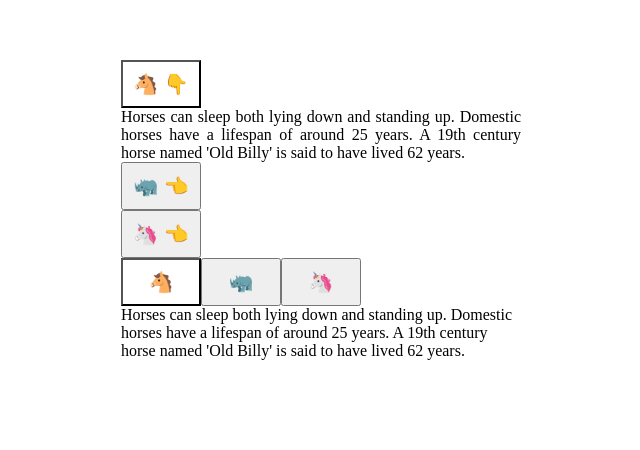
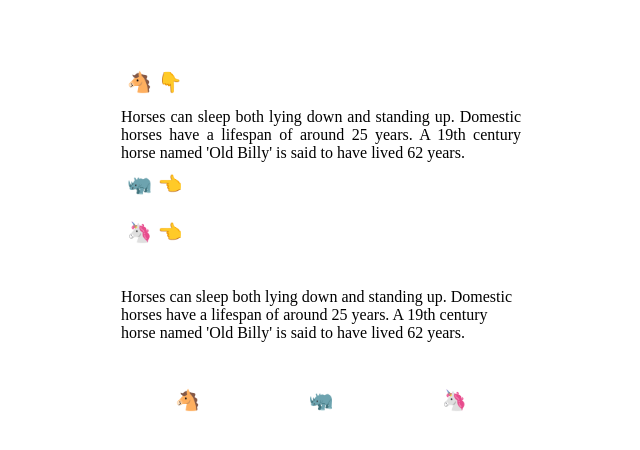
Before and after one commit to seva32/accordion, a React (Create React App) app: page / in a window 1280 px wide. Shown: the top 450 px of the page, without its empty margins (319-959 px from the left). Built offline with nearby package versions, Linux system fonts and the light colour scheme.

Commit message:
fixes styles

```diff
--- a/src/App.js
+++ b/src/App.js
@@ -148,7 +148,7 @@ function App() {
       }}
     >
       <Accordion items={items} reducer={singleReducer} />
-      <Tabs items={items} position="" />
+      <Tabs items={items} position="above" />
     </div>
   );
 }
--- a/src/Components.css
+++ b/src/Components.css
@@ -1,31 +1,47 @@
 .accordion-btn {
-  text-align: "left";
+  text-align: left;
   min-width: 80px;
-  cursor: "pointer";
+  cursor: pointer;
   flex: 1;
   padding-top: 10px;
   padding-bottom: 10px;
   font-size: 20px;
-  border: "none";
-  background-color: "unset";
+  border: none;
+  background-color: unset;
 }
 
 .accordion-btn:focus {
-  outline: "none";
+  outline: none;
   background-color: rgba(255, 255, 255, 0.4);
 }
 
 .accordion-item {
-  display: "grid";
-  grid-template: "auto auto";
+  display: grid;
+  grid-template: auto auto;
   grid-gap: 4px;
-  grid-auto-flow: "row";
+  grid-auto-flow: row;
+}
+
+.accordion-contents {
+  overflow-y: hidden;
+  text-align: justify;
 }
 
 .tab-buttons {
-  display: "flex";
+  display: flex;
 }
 
 .tab-btn {
-  text-align: "center";
+  text-align: center;
 }
+
+.tab-items {
+  position: relative;
+  min-height: 120px;
+  display: flex;
+}
+
+.tab-item {
+  position: absolute;
+  overflow-y: hidden;
+}
--- a/src/Components.js
+++ b/src/Components.js
@@ -18,10 +18,9 @@ function AccordionButton({ isOpen, children, onClick }) {
 function AccordionContents({ isOpen, children, ...props }) {
   return (
     <div
+      className="accordion-contents"
       style={{
         maxHeight: isOpen ? "200px" : "0px",
-        overflowY: "hidden",
-        textAlign: "justify",
       }}
       {...props}
     >
@@ -60,60 +59,22 @@ function TabButton({ isOpen, children, onClick }) {
 }
 
 function TabItems({ children }) {
+  return <div className="tab-items">{children}</div>;
+}
+
+function TabItem({ position, isOpen, children, ...props }) {
+  const topValue = position === "above" ? [0, 30] : [30, 0];
   return (
     <div
+      className="tab-item"
       style={{
-        position: "relative",
-        minHeight: 120,
-        display: "flex",
-      }}
-    >
-      {children}
-    </div>
-  );
-}
-
-function BelowTabItem({ open, children, ...props }) {
-  return (
-    <div
-      style={{
-        opacity: open ? "1" : "0",
-        top: open ? "30" : "0",
-        position: "absolute",
-        overflowY: "hidden",
+        opacity: isOpen ? "1" : "0",
+        top: isOpen ? topValue[0] : topValue[1],
       }}
       {...props}
     >
       {children}
     </div>
-  );
-}
-
-function AboveTabItem({ open, children, ...props }) {
-  return (
-    <div
-      style={{
-        opacity: open ? "1" : "0",
-        top: open ? "0" : "30",
-        position: "absolute",
-        overflowY: "hidden",
-      }}
-      {...props}
-    >
-      {children}
-    </div>
-  );
-}
-
-function TabItem({ position, isOpen, children, ...props }) {
-  return position === "above" ? (
-    <AboveTabItem open={isOpen} {...props}>
-      {children}
-    </AboveTabItem>
-  ) : (
-    <BelowTabItem open={isOpen} {...props}>
-      {children}
-    </BelowTabItem>
   );
 }
 
```
